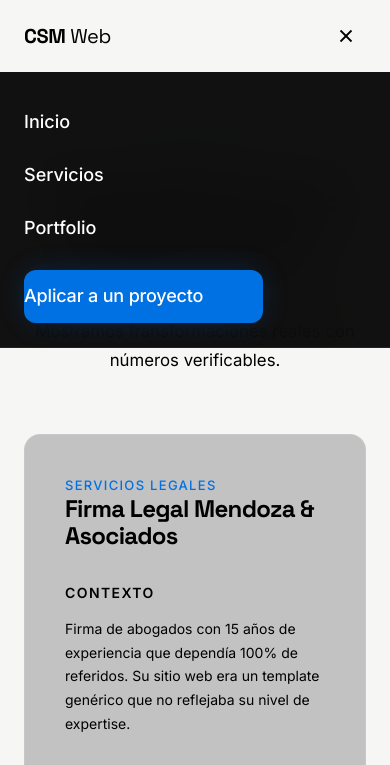
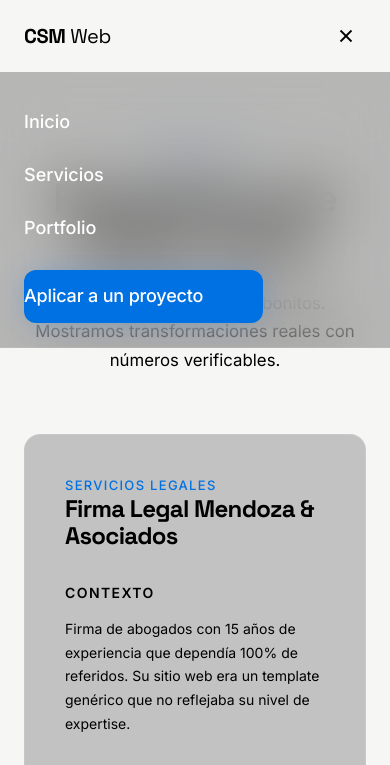
Before and after one commit to santuaguito/csmweb, a website: page public/portfolio.html in a window 390 px wide. Both pictures are taken after a click on the button "Menú". Shown: the top 765 px of the page. Drawn offline with Linux system fonts and the light colour scheme.

Commit message:
Arreglos mobile

```diff
--- a/public/styles.css
+++ b/public/styles.css
@@ -116,7 +116,7 @@ h1, h2, h3, h4, h5, h6 {
 }
 
 .navbar.scrolled {
-  background:rgba(5, 5, 5, 0.262);
+  background: rgba(5, 5, 5, 0.262);
   backdrop-filter: blur(30px);
   -webkit-backdrop-filter: blur(30px);
   border-bottom: 1px solid var(--border);
@@ -283,6 +283,7 @@ h1, h2, h3, h4, h5, h6 {
 .mobile-menu.open {
   display: block;
   animation: fadeDown 0.3s ease-out;
+  background-color: rgba(5, 5, 5, 0.262);
 }
 .mobile-menu.open a{
  color: white;
```
